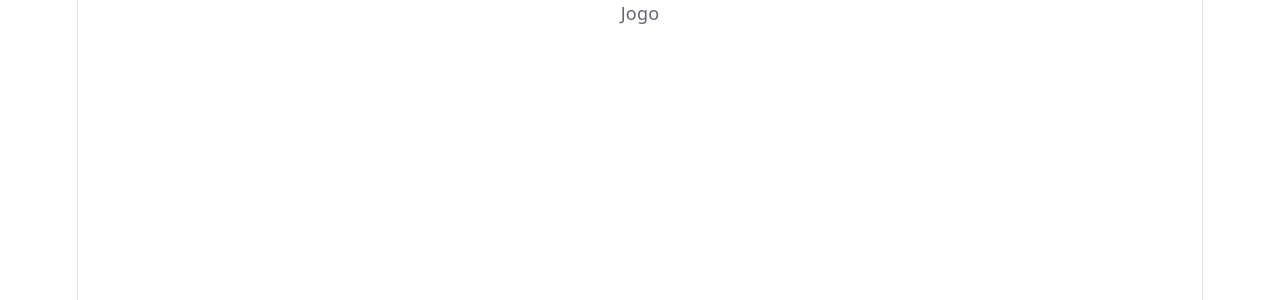
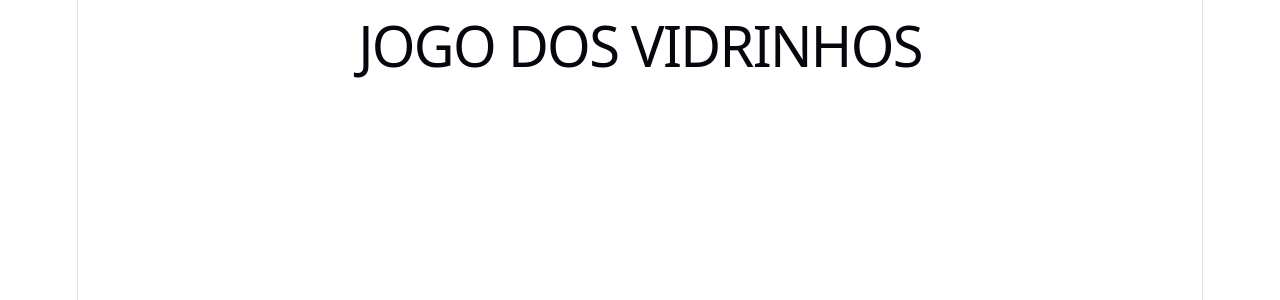
Before and after one commit to ufjf-dcc207/ufjf-dcc207-2026-3-a-atv10-caiolage2103, a React (Vite) app: page / in a window 1280 px wide. Shown: the top 300 px of the page. Built offline with nearby package versions, Linux system fonts and the light colour scheme.

Commit message:
adiciona estado inicial dos tubos

```diff
--- a/src/App.tsx
+++ b/src/App.tsx
@@ -1,3 +1,17 @@
+import { useState } from 'react';
+
 export default function App() {
-  return <div>Jogo</div>;
+  const [tubes] = useState<string[][]>([
+    ['red', 'blue', 'green', 'red'],
+    ['green', 'red', 'blue', 'blue'],
+    ['blue', 'green', 'red', 'green'],
+    [],
+    []
+  ]);
+
+  return (
+    <div>
+      <h1>JOGO DOS VIDRINHOS</h1>
+    </div>
+  );
 }
```
